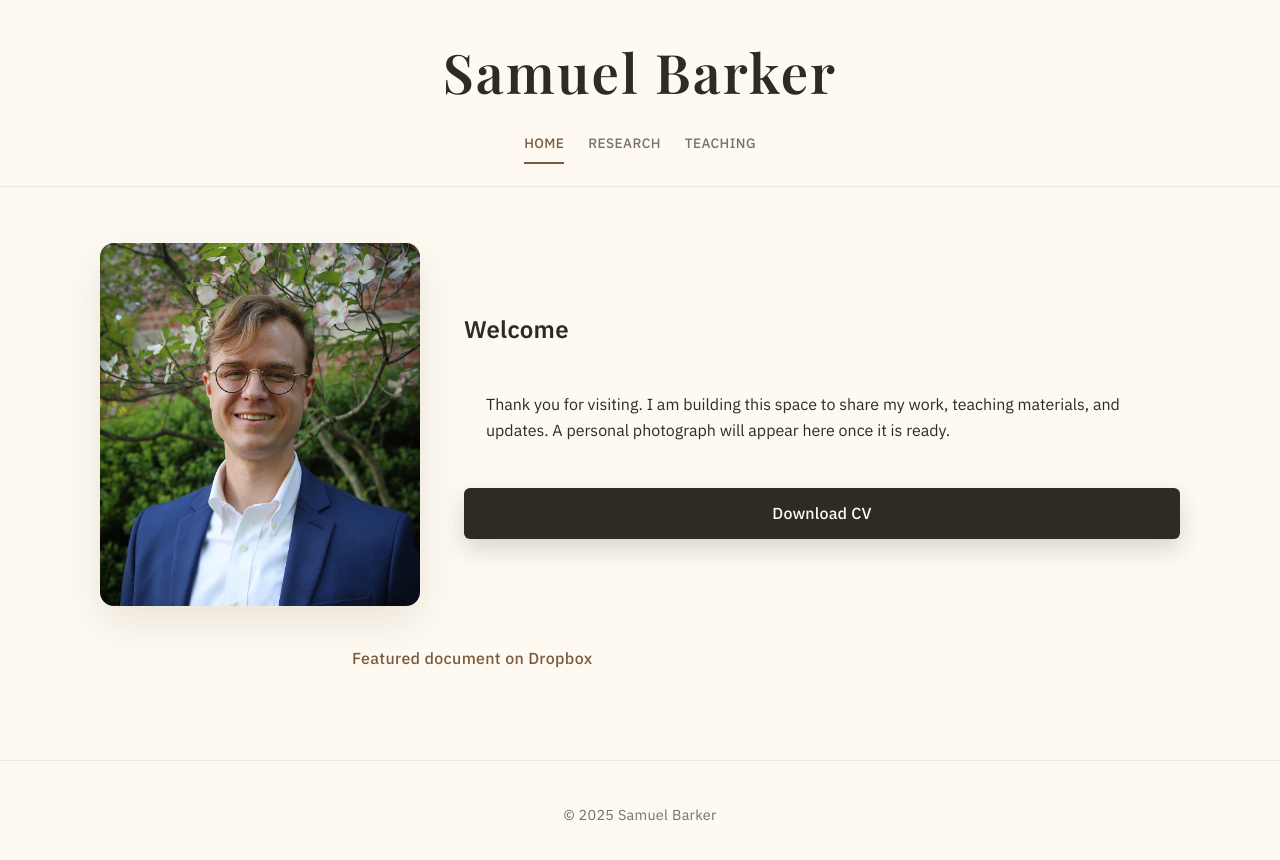
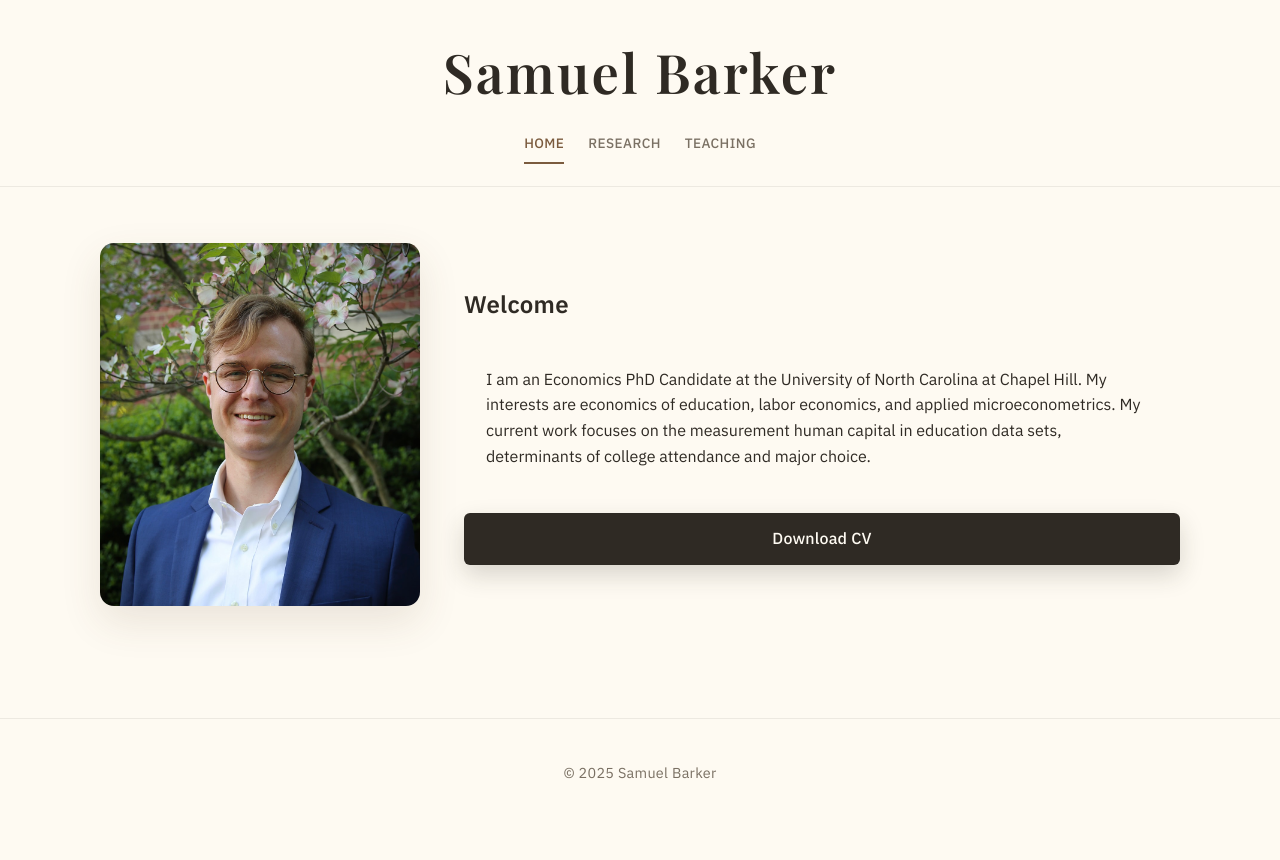
Before and after one commit to sbarkerECON/sbarkerECON.github.io, a Jekyll site: the page built from index.markdown, in a window 1280 px wide. Shown: the top 860 px of the page. Built offline with Jekyll 4.4.1, drawn with Linux system fonts in a browser that asks for light colours.

Commit message:
Changed home page

```diff
--- a/index.markdown
+++ b/index.markdown
@@ -9,14 +9,12 @@ permalink: /
   <div class="intro-content">
     <h1>Welcome</h1>
     <p>
-      Thank you for visiting. I am building this space to share my work, teaching
-      materials, and updates. A personal photograph will appear here once it is
-      ready.
+    I am an Economics PhD Candidate at the University of North Carolina at
+    Chapel Hill. My interests are economics of education, labor economics,
+    and applied microeconometrics. My current work focuses on the
+    measurement human capital in education data sets, determinants of
+    college attendance and major choice.
     </p>
     <a class="button" href="https://www.dropbox.com/s/placeholder/cv.pdf?dl=0" target="_blank" rel="noopener">Download CV</a>
   </div>
 </section>
-
-<ul class="link-list">
-  <li><a href="https://www.dropbox.com/s/placeholder/home-document.pdf?dl=0" target="_blank" rel="noopener">Featured document on Dropbox</a></li>
-</ul>
```
